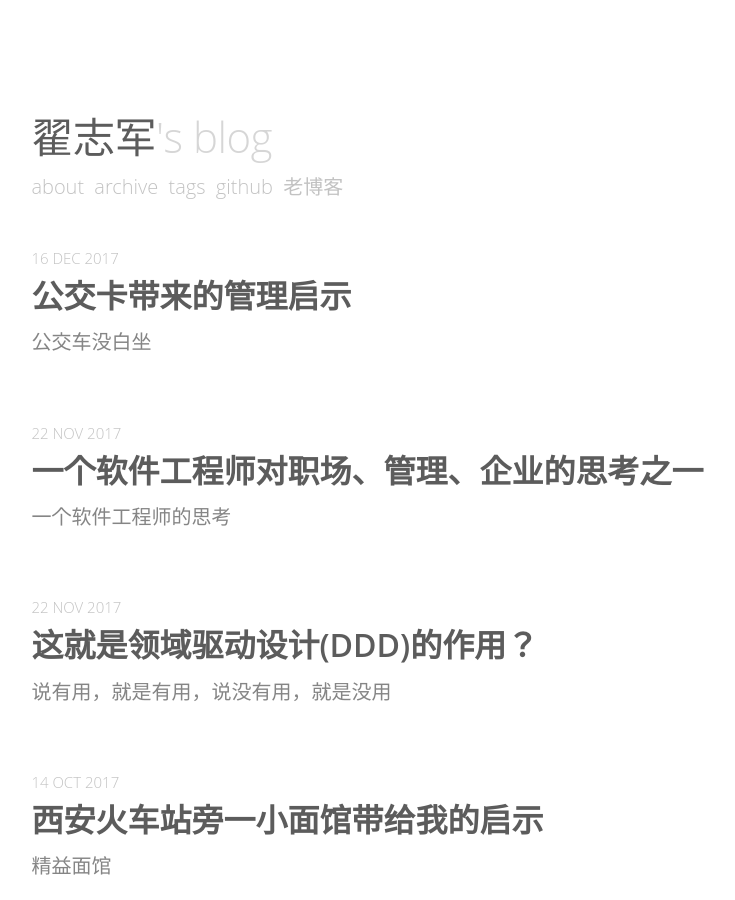
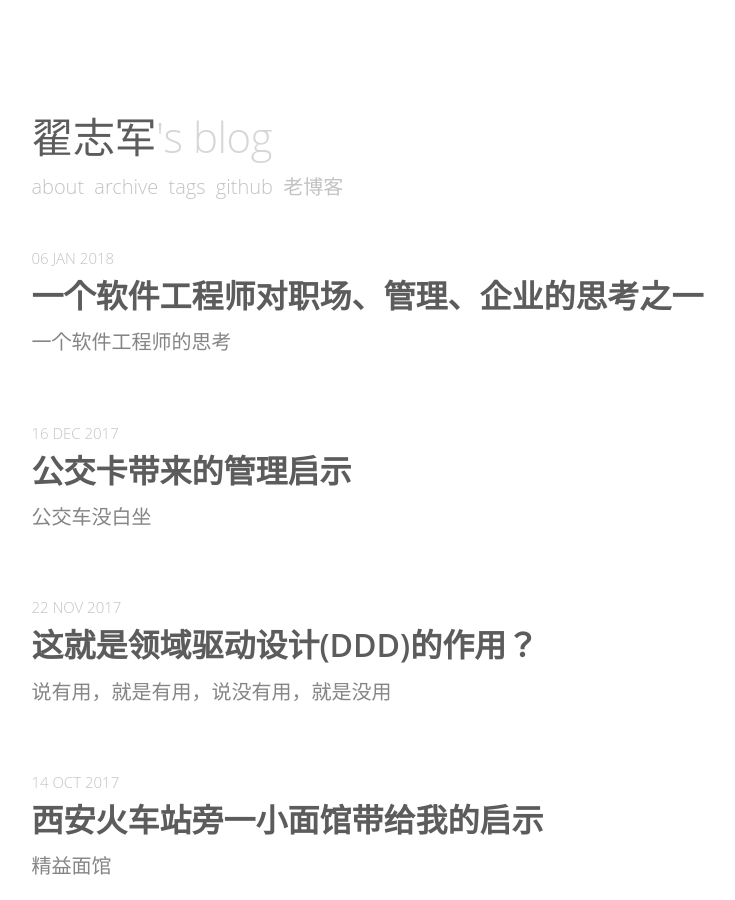
Before and after one commit to stayfoolish666/zacker330.github.io, a Jekyll site: the page built from index.html, in a window 1280 px wide and 900 px high. Shown: the whole window, without its empty margins (263-998 px from the left). Built offline with Jekyll 4.4.1, drawn with Linux system fonts in a browser that asks for light colours; the list of posts is cut into pages by our own code; comment, search, counter and statistics services are not loaded.

Commit message:
fix typo

```diff
--- a/_posts/2018-1-6-work-for-work-1.md
+++ b/_posts/2018-1-6-work-for-work-1.md
@@ -2,7 +2,7 @@
 layout: post
 title: "一个软件工程师对职场、管理、企业的思考之一"
 description: "一个软件工程师的思考"
-date: 2017-11-22
+date: 2018-01-06
 tags: [职场,管理]
 comments: true
 share: true
```
